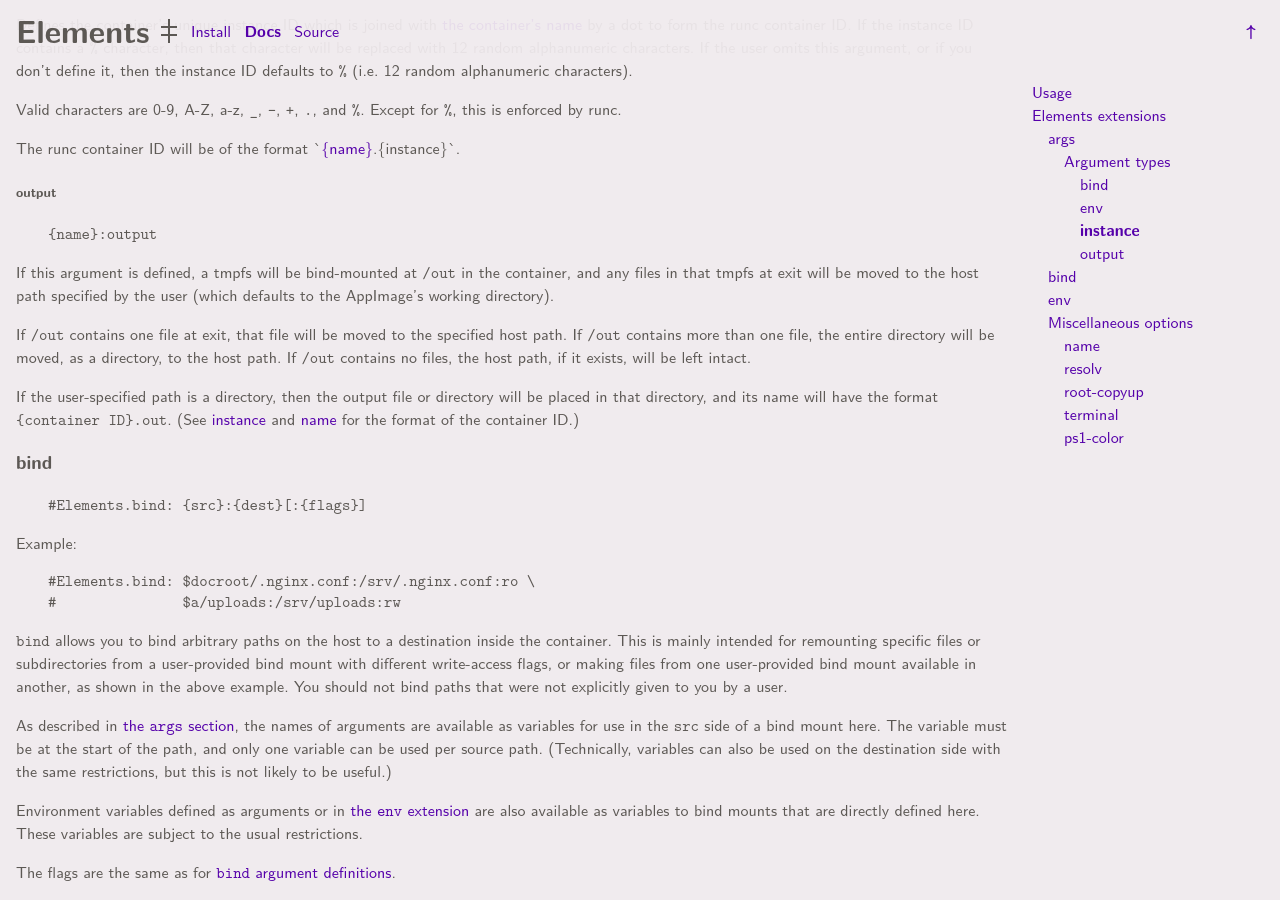
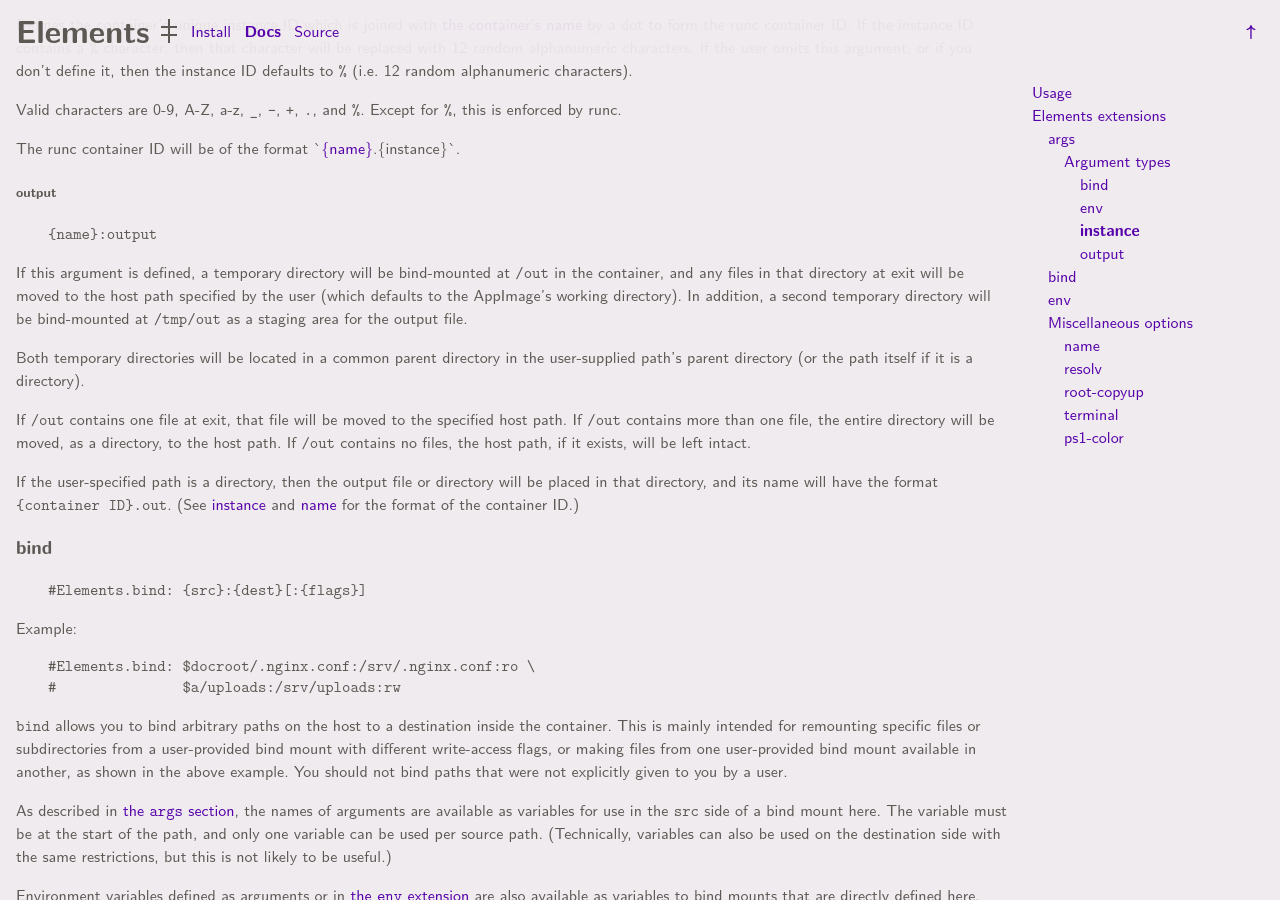
Before and after one commit to s-zeid/elements, a Jekyll site: the page built from docs/index.md, in a window 1280 px wide and 900 px high, scrolled down 1721 px. Built offline with Jekyll 4.4.1, drawn with Linux system fonts in a browser that asks for light colours; some web fonts are replaced.

Commit message:
Update documentation for output arg

```diff
--- a/docs/index.md
+++ b/docs/index.md
@@ -144,10 +144,15 @@ The runc container ID will be of the format \`[{name}](#name).{instance}\`.
 
     {name}:output
 
-If this argument is defined, a tmpfs will be bind-mounted at `/out` in
-the container, and any files in that tmpfs at exit will be moved to the
-host path specified by the user (which defaults to the AppImage's working
-directory).
+If this argument is defined, a temporary directory will be bind-mounted
+at `/out` in the container, and any files in that directory at exit will
+be moved to the host path specified by the user (which defaults to the
+AppImage's working directory).  In addition, a second temporary directory
+will be bind-mounted at `/tmp/out` as a staging area for the output file.
+
+Both temporary directories will be located in a common parent directory
+in the user-supplied path's parent directory (or the path itself if it
+is a directory).
 
 If `/out` contains one file at exit, that file will be moved to the
 specified host path.  If `/out` contains more than one file, the entire
```
